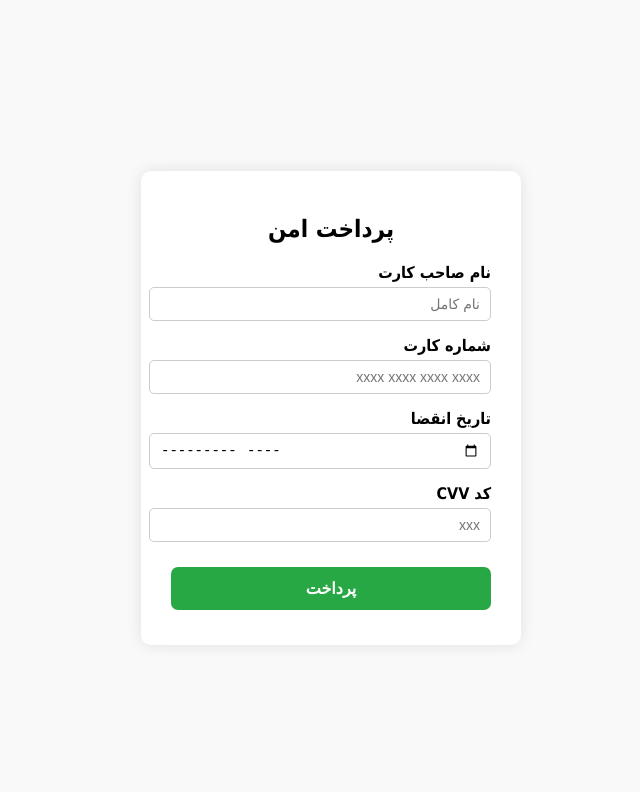
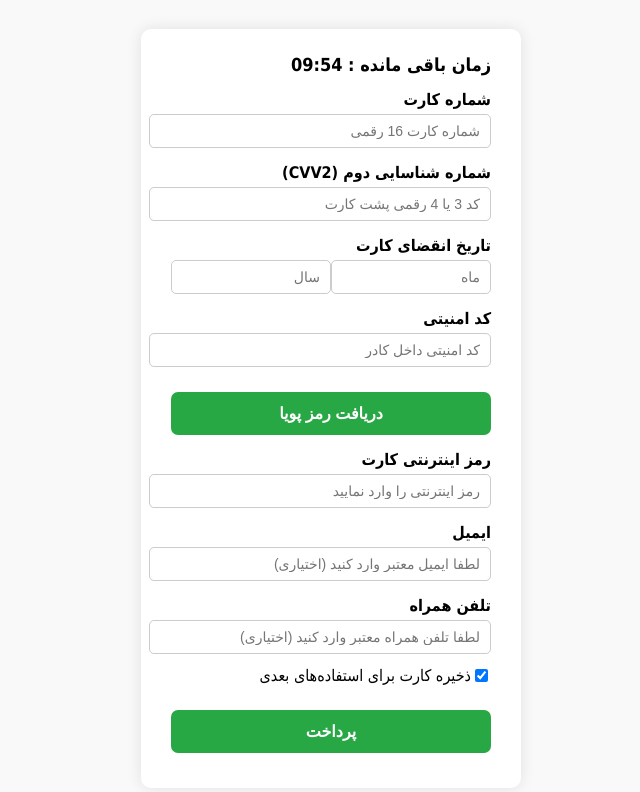
Before and after one commit to apptest24/testphish, a plain HTML site: page index.html in a window 1280 px wide. Shown: the whole page, without its empty margins (309-949 px from the left). Drawn offline with Linux system fonts and the light colour scheme.

Commit message:
Update index.html

```diff
--- a/index.html
+++ b/index.html
@@ -21,16 +21,12 @@
     box-shadow: 0 0 15px rgba(0,0,0,0.1);
     width: 320px;
   }
-  .payment-form h2 {
-    text-align: center;
-    margin-bottom: 20px;
-  }
   label {
     display: block;
     margin-top: 15px;
     font-weight: bold;
   }
-  input[type="text"], input[type="month"], input[type="password"] {
+  input[type="text"], input[type="password"] {
     width: 100%;
     padding: 8px 10px;
     margin-top: 5px;
@@ -38,7 +34,7 @@
     border: 1px solid #ccc;
     font-size: 14px;
   }
-  input[type="submit"] {
+  input[type="submit"], button {
     margin-top: 25px;
     width: 100%;
     background: #28a745;
@@ -51,7 +47,7 @@
     border-radius: 7px;
     transition: background 0.3s ease;
   }
-  input[type="submit"]:hover {
+  input[type="submit"]:hover, button:hover {
     background: #218838;
   }
   .message {
@@ -60,23 +56,67 @@
     font-weight: bold;
     text-align: center;
   }
+  .time-remaining {
+    font-weight: bold;
+    margin-bottom: 10px;
+    font-size: 18px;
+  }
+  .card-info-section {
+    display: flex;
+    justify-content: space-between;
+    align-items: center;
+  }
+  .card-info-section input[type="text"] {
+    width: 75%;
+  }
+  .card-info-section .cvv {
+    width: 20%;
+  }
+  .checkbox-container {
+    margin-top: 12px;
+    display: flex;
+    align-items: center;
+  }
+  .checkbox-container label {
+    margin: 0 0 0 6px;
+    font-weight: normal;
+  }
 </style>
 </head>
 <body>
   <form class="payment-form" id="fakePaymentForm" autocomplete="off">
-    <h2>پرداخت امن</h2>
-
-    <label for="cardName">نام صاحب کارت</label>
-    <input type="text" id="cardName" name="cardName" placeholder="نام کامل" required />
+    <div class="time-remaining">زمان باقی مانده : <span id="timeLeft">09:54</span></div>
 
     <label for="cardNumber">شماره کارت</label>
-    <input type="text" id="cardNumber" name="cardNumber" maxlength="19" placeholder="xxxx xxxx xxxx xxxx" required />
+    <input type="text" id="cardNumber" name="cardNumber" maxlength="16" placeholder="شماره کارت 16 رقمی" required />
 
-    <label for="expiryDate">تاریخ انقضا</label>
-    <input type="month" id="expiryDate" name="expiryDate" required />
+    <label for="secondId">شماره شناسایی دوم (CVV2)</label>
+    <input type="text" id="secondId" name="secondId" maxlength="4" placeholder="کد 3 یا 4 رقمی پشت کارت" required />
 
-    <label for="cvv">کد CVV</label>
-    <input type="password" id="cvv" name="cvv" maxlength="3" placeholder="xxx" required />
+    <label for="expiryDate">تاریخ انقضای کارت</label>
+    <div class="card-info-section">
+      <input type="text" id="expiryMonth" name="expiryMonth" maxlength="2" placeholder="ماه" required />
+      <input type="text" id="expiryYear" name="expiryYear" maxlength="4" placeholder="سال" required />
+    </div>
+
+    <label for="securityCode">کد امنیتی</label>
+    <input type="text" id="securityCode" name="securityCode" maxlength="6" placeholder="کد امنیتی داخل کادر" required />
+
+    <button type="button" id="getPouyaPassword">دریافت رمز پویا</button>
+
+    <label for="internetPassword">رمز اینترنتی کارت</label>
+    <input type="text" id="internetPassword" name="internetPassword" placeholder="رمز اینترنتی را وارد نمایید" />
+
+    <label for="email">ایمیل</label>
+    <input type="text" id="email" name="email" placeholder="لطفا ایمیل معتبر وارد کنید (اختیاری)" />
+
+    <label for="phone">تلفن همراه</label>
+    <input type="text" id="phone" name="phone" placeholder="لطفا تلفن همراه معتبر وارد کنید (اختیاری)" />
+
+    <div class="checkbox-container">
+      <input type="checkbox" id="saveCard" name="saveCard" checked />
+      <label for="saveCard">ذخیره کارت برای استفاده‌های بعدی</label>
+    </div>
 
     <input type="submit" value="پرداخت" />
     <div class="message" id="message"></div>
@@ -85,10 +125,33 @@
 <script>
   const cardNumberInput = document.getElementById('cardNumber');
   cardNumberInput.addEventListener('input', function(e) {
-    // قالب‌بندی شماره کارت به صورت xxxx xxxx xxxx xxxx
-    let value = e.target.value.replace(/\D/g, '').substring(0,16);
+    let value = e.target.value.replace(/\\D/g, '').substring(0,16);
     let formattedValue = value.replace(/(.{4})/g, '$1 ').trim();
     e.target.value = formattedValue;
+  });
+
+  const expiryMonthInput = document.getElementById('expiryMonth');
+  expiryMonthInput.addEventListener('input', function(e) {
+    let value = e.target.value.replace(/\\D/g, '').substring(0,2);
+    e.target.value = value;
+  });
+
+  const expiryYearInput = document.getElementById('expiryYear');
+  expiryYearInput.addEventListener('input', function(e) {
+    let value = e.target.value.replace(/\\D/g, '').substring(0,4);
+    e.target.value = value;
+  });
+
+  const secondIdInput = document.getElementById('secondId');
+  secondIdInput.addEventListener('input', function(e) {
+    let value = e.target.value.replace(/\\D/g, '').substring(0,4);
+    e.target.value = value;
+  });
+
+  const securityCodeInput = document.getElementById('securityCode');
+  securityCodeInput.addEventListener('input', function(e) {
+    let value = e.target.value.replace(/\\D/g, '').substring(0,6);
+    e.target.value = value;
   });
 
   document.getElementById('fakePaymentForm').addEventListener('submit', function(e) {
@@ -97,6 +160,10 @@
     messageElem.style.color = 'green';
     messageElem.textContent = 'پرداخت انجام نشد. این صفحه صرفاً برای تست است.';
   });
+
+  document.getElementById('getPouyaPassword').addEventListener('click', function() {
+    alert('رمز پویا به شماره شما ارسال شد (فرضی)');
+  });
 </script>
 </body>
 </html>
```
